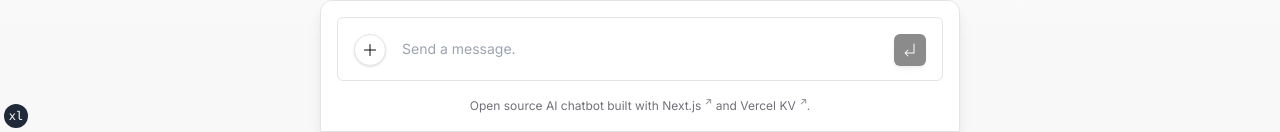
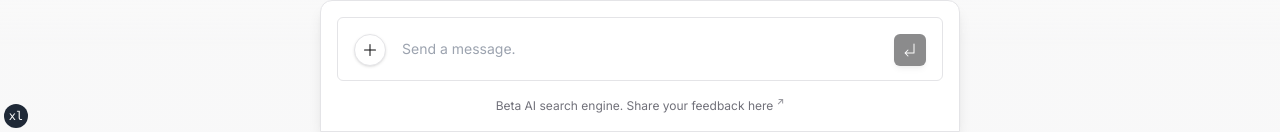
Before and after one commit to darshan-hindocha/vachanamrut-study, a Next.js app in the folder web/: page / in a window 1280 px wide. Shown: the part 668-800 px from the top of the page. Built offline with nearby package versions, Linux system fonts and the light colour scheme; no server answers.

Commit message:
branding

```diff
--- a/web/app/layout.tsx
+++ b/web/app/layout.tsx
@@ -11,10 +11,10 @@ import { Header } from '@/components/header'
 
 export const metadata: Metadata = {
   title: {
-    default: 'Next.js AI Chatbot',
-    template: `%s - Next.js AI Chatbot`
+    default: 'AI Search Engine',
+    template: `%s - AI Search Engine`
   },
-  description: 'An AI-powered chatbot template built with Next.js and Vercel.',
+  description: 'An AI-powered Search Engine for the Vachanamrut',
   themeColor: [
     { media: '(prefers-color-scheme: light)', color: 'white' },
     { media: '(prefers-color-scheme: dark)', color: 'black' }
--- a/web/components/footer.tsx
+++ b/web/components/footer.tsx
@@ -12,12 +12,8 @@ export function FooterText({ className, ...props }: React.ComponentProps<'p'>) {
       )}
       {...props}
     >
-      Open source AI chatbot built with{' '}
-      <ExternalLink href="https://nextjs.org">Next.js</ExternalLink> and{' '}
-      <ExternalLink href="https://vercel.com/storage/kv">
-        Vercel KV
-      </ExternalLink>
-      .
+      Beta AI search engine. Share your feedback{' '}
+      <ExternalLink href="https://forms.gle/php4RgfsMdiq3WZWA">here</ExternalLink>
     </p>
   )
 }
```
